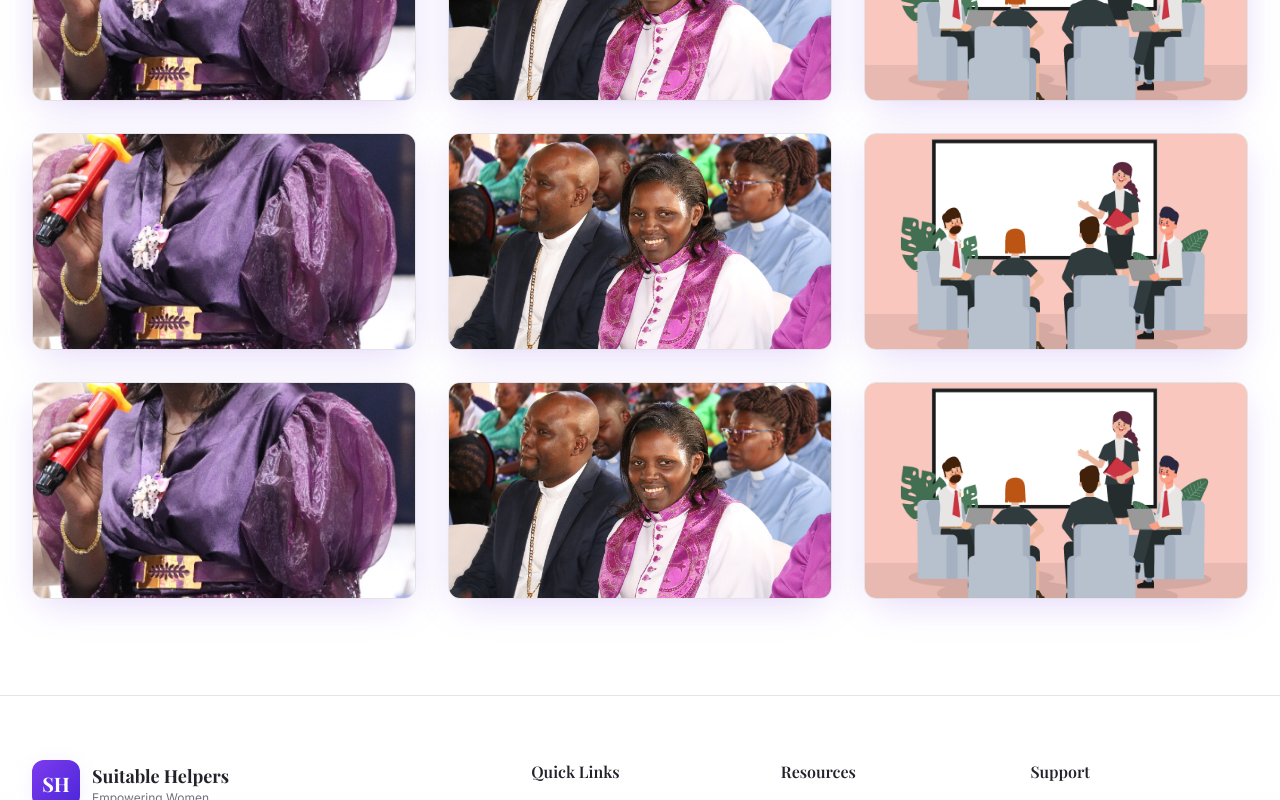
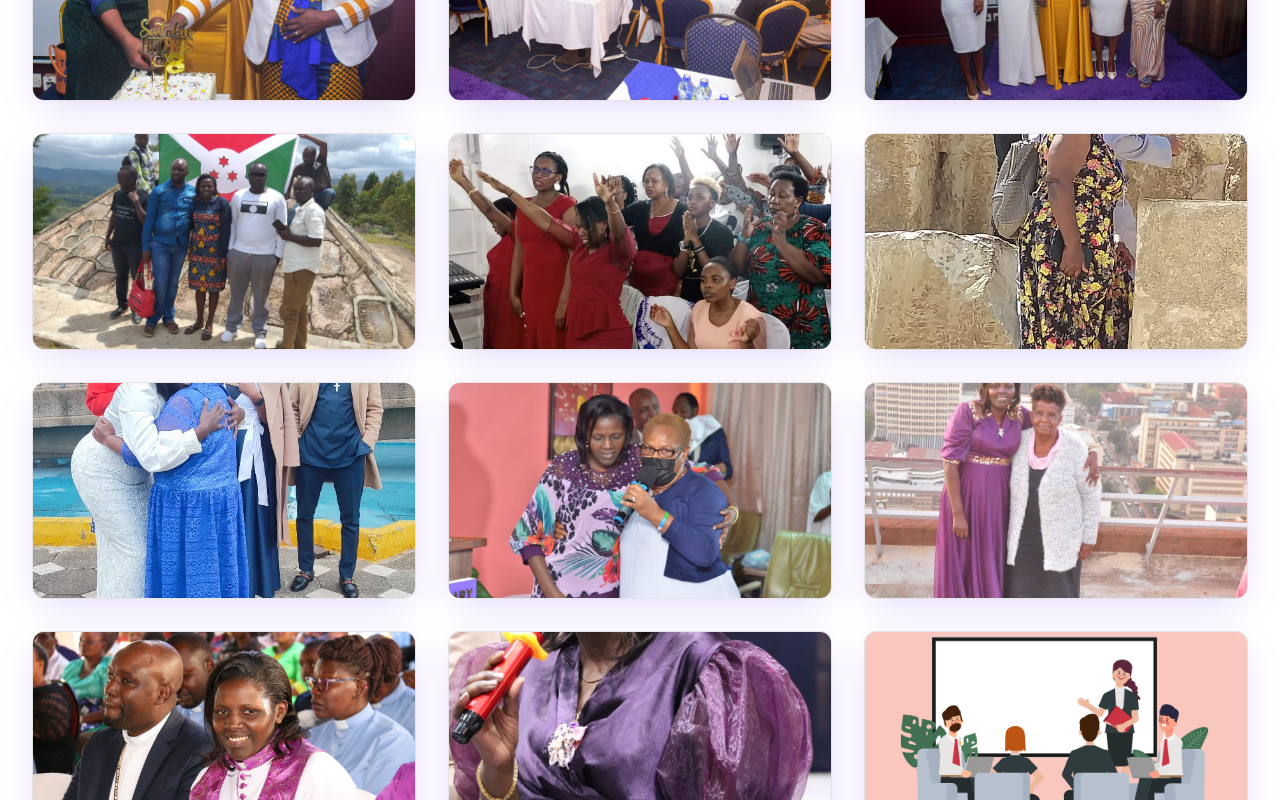
Before and after one commit to josintakinyi254/suitable-helpers-hub-09735, a React (Vite) app: page /gallery in a window 1280 px wide. Shown: the part 700-1500 px from the top of the page. Built offline with nearby package versions, Linux system fonts and the light colour scheme; the HTML template or start-up script is replaced by a standard one.

Commit message:
Refactor: Update gallery and form handling

```diff
--- a/src/pages/Gallery.tsx
+++ b/src/pages/Gallery.tsx
@@ -5,66 +5,59 @@ import { Navigation } from "@/components/Navigation";
 import { Footer } from "@/components/Footer";
 import { Card } from "@/components/ui/card";
 import { X } from "lucide-react";
-import heroImage from "@/assets/hero-women.jpg";
-import founderImage from "@/assets/founder.jpg";
-import programsImage from "@/assets/programs-workshop.jpg";
 import galleryBg from "@/assets/gallery-bg.jpg";
+import heroSlide1 from "@/assets/hero-slide-1.jpg";
+import heroSlide2 from "@/assets/hero-slide-2.jpg";
+import heroSlide3 from "@/assets/hero-slide-3.jpg";
+import heroSlide4 from "@/assets/hero-slide-4.jpg";
+import heroSlide5 from "@/assets/hero-slide-5.jpg";
+import gallery1 from "@/assets/gallery-1.jpg";
+import gallery2 from "@/assets/gallery-2.jpg";
+import gallery3 from "@/assets/gallery-3.jpg";
+import gallery4 from "@/assets/gallery-4.jpg";
+import founder from "@/assets/founder.jpg";
+import heroWomen from "@/assets/hero-women.jpg";
+import programsWorkshop from "@/assets/programs-workshop.jpg";
+import transformAfter from "@/assets/transform-after.jpg";
+import transformBefore from "@/assets/transform-before.jpg";
+import eventConference from "@/assets/event-conference.jpg";
+import donationBg from "@/assets/donation-bg.jpg";
+import communityBg from "@/assets/community-bg.jpg";
+import programVillage from "@/assets/program-village.jpg";
+import programGrey from "@/assets/program-grey.jpg";
+import programMama from "@/assets/program-mama.jpg";
+import programBuilders from "@/assets/program-builders.jpg";
+import programDaughters from "@/assets/program-daughters.jpg";
+import programDeborah from "@/assets/program-deborah.jpg";
+import programRahab from "@/assets/program-rahab.jpg";
+import programTulishe from "@/assets/program-tulishe.jpg";
 
 const galleryImages = [
-  {
-    id: 1,
-    src: heroImage,
-    title: "Women's Empowerment Conference",
-    category: "Events",
-  },
-  {
-    id: 2,
-    src: founderImage,
-    title: "Leadership Training",
-    category: "Programs",
-  },
-  {
-    id: 3,
-    src: programsImage,
-    title: "Community Outreach",
-    category: "Outreach",
-  },
-  {
-    id: 4,
-    src: heroImage,
-    title: "Prayer Workshop",
-    category: "Workshops",
-  },
-  {
-    id: 5,
-    src: founderImage,
-    title: "Youth Mentorship",
-    category: "Programs",
-  },
-  {
-    id: 6,
-    src: programsImage,
-    title: "Annual Gathering",
-    category: "Events",
-  },
-  {
-    id: 7,
-    src: heroImage,
-    title: "Business Training",
-    category: "Workshops",
-  },
-  {
-    id: 8,
-    src: founderImage,
-    title: "Community Service",
-    category: "Outreach",
-  },
-  {
-    id: 9,
-    src: programsImage,
-    title: "Faith Conference",
-    category: "Events",
-  },
+  { id: 1, src: heroSlide1, title: "Women's Empowerment Conference", category: "Events" },
+  { id: 2, src: heroSlide2, title: "Anniversary Celebration", category: "Events" },
+  { id: 3, src: heroSlide3, title: "Community Gathering", category: "Events" },
+  { id: 4, src: heroSlide4, title: "Worship Service", category: "Events" },
+  { id: 5, src: heroSlide5, title: "Ministry Outreach", category: "Outreach" },
+  { id: 6, src: gallery1, title: "Women's Fellowship", category: "Programs" },
+  { id: 7, src: gallery2, title: "Community Service", category: "Outreach" },
+  { id: 8, src: gallery3, title: "Youth Mentorship", category: "Programs" },
+  { id: 9, src: gallery4, title: "Leadership Training", category: "Workshops" },
+  { id: 10, src: founder, title: "Founder's Vision", category: "Programs" },
+  { id: 11, src: heroWomen, title: "Women of Faith", category: "Events" },
+  { id: 12, src: programsWorkshop, title: "Skills Workshop", category: "Workshops" },
+  { id: 13, src: transformAfter, title: "Transformed Lives", category: "Outreach" },
+  { id: 14, src: transformBefore, title: "Community Impact", category: "Outreach" },
+  { id: 15, src: eventConference, title: "Annual Conference", category: "Events" },
+  { id: 16, src: donationBg, title: "Giving Back", category: "Outreach" },
+  { id: 17, src: communityBg, title: "Building Community", category: "Outreach" },
+  { id: 18, src: programVillage, title: "Village Women Program", category: "Programs" },
+  { id: 19, src: programGrey, title: "Grey Women Initiative", category: "Programs" },
+  { id: 20, src: programMama, title: "Mama Pima Program", category: "Programs" },
+  { id: 21, src: programBuilders, title: "Women Builders", category: "Programs" },
+  { id: 22, src: programDaughters, title: "Daughters of Destiny", category: "Programs" },
+  { id: 23, src: programDeborah, title: "Deborah's Daughters", category: "Programs" },
+  { id: 24, src: programRahab, title: "Rahab's Hope", category: "Programs" },
+  { id: 25, src: programTulishe, title: "Tulishe Mkono", category: "Programs" },
 ];
 
 const categories = ["All", "Events", "Programs", "Workshops", "Outreach"];
```
